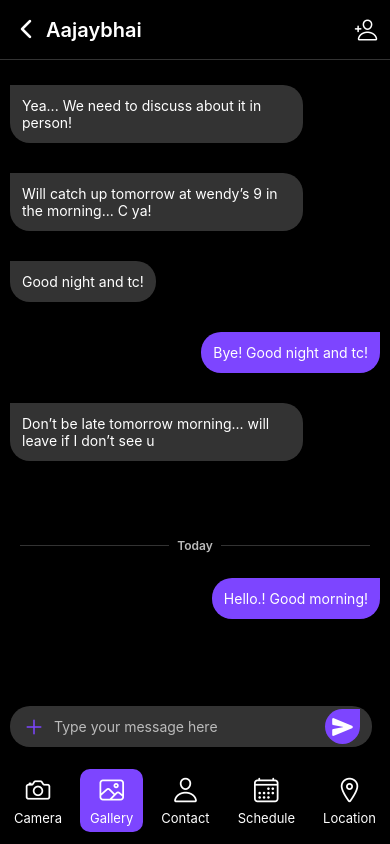
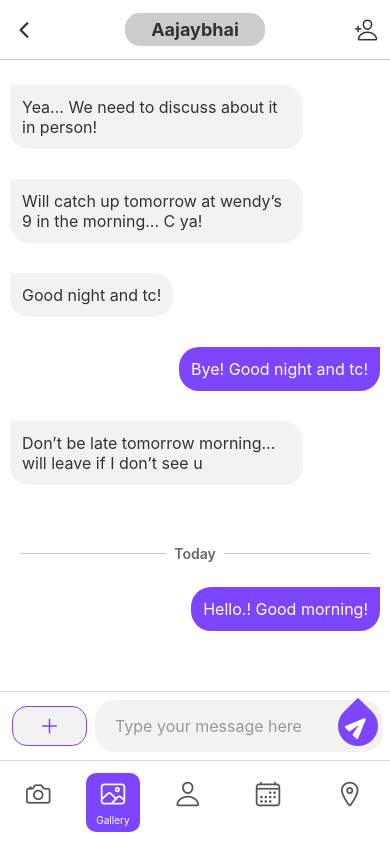
Before and after one commit to trushaavaiya/Messenger, a React Native app: screen / in a window 390 px wide. Built offline with nearby package versions, Linux system fonts and the light colour scheme.

Commit message:
Created IconButton component

```diff
--- a/App.js
+++ b/App.js
@@ -17,7 +17,7 @@ import {
 // import Screen1 from './src/Screen1';
 // import Screen2 from './src/Screen2';
 // import Screen3 from './src/Screen3';
-// import Screen4 from './src/Screen4';
+import Screen4 from './src/Screen4';
 // import Screen5 from './src/Screen5';
 // import Screen6 from './src/Screen6';
 // import Screen7 from './src/Screen7';
@@ -29,7 +29,7 @@ import {
 // import Screen13 from './src/Screen13';
 // import Screen14 from './src/Screen14';
 // import Screen15 from './src/Screen15';
-import Screen16 from './src/Screen16';
+// import Screen16 from './src/Screen16';
 // import Screen12 from './src/Screen12';
 // import Screen13 from './src/Screen13';
 // import Screen11 from './src/Screen11';
@@ -60,7 +60,7 @@ function App() {
       {/* <Screen1/> */}
       {/* <Screen2/> */}
       {/* <Screen3/> */}
-      {/* <Screen4/> */}
+      <Screen4 />
       {/* <Screen5/> */}
       {/* <Screen6/> */}
       {/* <Screen7/> */}
@@ -72,7 +72,7 @@ function App() {
       {/* <Screen13/> */}
       {/* <Screen14/> */}
       {/* <Screen15/> */}
-      <Screen16/>
+      {/* <Screen16/>  */}
       {/* <Screen16/>  */}
        {/* <Screen17/>  */}
        {/* <Screen18/>  */}
--- a/src/Screen4.js
+++ b/src/Screen4.js
@@ -1,5 +1,5 @@
 
-import React, { useState } from "react";
+import React, { useState } from 'react';
 import {
   View,
   Text,
@@ -9,23 +9,24 @@ import {
   StyleSheet,
   SafeAreaView,
   useWindowDimensions,
-} from "react-native";
-import Icon from "react-native-vector-icons/Ionicons";
-import Colors from "./constants/colors";
-import Fonts from "./constants/fonts";
+} from 'react-native';
+import Icon from 'react-native-vector-icons/Ionicons';
+import Colors from './constants/colors';
+import Fonts from './constants/fonts';
+import IconButton from './components/IconButton';
 
 const messagesData = [
-  { id: "1", text: "Yea... We need to discuss about it in person!", sender: "other" },
-  { id: "2", text: "Will catch up tomorrow at wendy’s 9 in the morning... C ya!", sender: "other" },
-  { id: "3", text: "Good night and tc!", sender: "other" },
-  { id: "4", text: "Bye! Good night and tc!", sender: "me" },
-  { id: "5", text: "Don’t be late tomorrow morning... will leave if I don’t see u", sender: "other" },
-  { id: "6", text: "Hello.! Good morning!", sender: "me" },
+  { id: '1', text: 'Yea... We need to discuss about it in person!', sender: 'other' },
+  { id: '2', text: 'Will catch up tomorrow at wendy’s 9 in the morning... C ya!', sender: 'other' },
+  { id: '3', text: 'Good night and tc!', sender: 'other' },
+  { id: '4', text: 'Bye! Good night and tc!', sender: 'me' },
+  { id: '5', text: 'Don’t be late tomorrow morning... will leave if I don’t see u', sender: 'other' },
+  { id: '6', text: 'Hello.! Good morning!', sender: 'me' },
 ];
 
 export default function ChatScreen() {
   const [messages, setMessages] = useState(messagesData);
-  const [input, setInput] = useState("");
+  const [input, setInput] = useState('');
   const { width } = useWindowDimensions();
 
   const messagesBeforeToday = messages.slice(0, messages.length - 1);
@@ -35,11 +36,11 @@ export default function ChatScreen() {
     <View
       style={[
         styles.messageContainer,
-        item.sender === "me" ? styles.messageRight : styles.messageLeft,
+        item.sender === 'me' ? styles.messageRight : styles.messageLeft,
         { maxWidth: width * 0.75 },
       ]}
     >
-      <Text style={[styles.messageText, item.sender === "me" && styles.messageTextRight]}>
+      <Text style={[styles.messageText, item.sender === 'me' && styles.messageTextRight]}>
         {item.text}
       </Text>
     </View>
@@ -101,30 +102,20 @@ export default function ChatScreen() {
       </View>
 
       <View style={styles.inputContainer}>
-        <TouchableOpacity style={styles.iconButton}>
-          <Icon name="camera-outline" size={Fonts.titleSize} color={Colors.subtitle} />
-          <Text style={styles.iconLabel}>Camera</Text>
-        </TouchableOpacity>
-
-        <TouchableOpacity style={[styles.iconButton, styles.iconButtonActive]}>
-          <Icon name="image-outline" size={Fonts.titleSize} color={Colors.background} />
-          <Text style={[styles.iconLabel, { color: "{{Colors.background}}" }]}>Gallery</Text>
-        </TouchableOpacity>
-
-        <TouchableOpacity style={styles.iconButton}>
-          <Icon name="person-outline" size={Fonts.titleSize} color={Colors.subtitle} />
-          <Text style={styles.iconLabel}>Contact</Text>
-        </TouchableOpacity>
-
-        <TouchableOpacity style={styles.iconButton}>
-          <Icon name="calendar-outline" size={Fonts.titleSize} color={Colors.subtitle} />
-          <Text style={styles.iconLabel}>Schedule</Text>
-        </TouchableOpacity>
-
-        <TouchableOpacity style={styles.iconButton}>
-          <Icon name="location-outline" size={Fonts.titleSize} color={Colors.subtitle} />
-          <Text style={styles.iconLabel}>Location</Text>
-        </TouchableOpacity>
+        <IconButton name={'Camera'} icon={'camera-outline'}/>
+        <IconButton
+        name={'Gallery'}
+        icon={'image-outline'}
+        iconColor={Colors.background}
+        textStyle={{
+          color:Colors.background,
+        }}
+        buttonStyle={
+          styles.iconButtonActive
+        }/>
+        <IconButton name={'Contact'} icon={'person-outline'}/>
+        <IconButton name={'Schedule'} icon={'calendar-outline'}/>
+        <IconButton name={'Location'} icon={'location-outline'}/>
       </View>
     </SafeAreaView>
   );
@@ -135,10 +126,10 @@ const styles = StyleSheet.create({
 
   header: {
     height: 60,
-    flexDirection: "row",
-    alignItems: "center",
+    flexDirection: 'row',
+    alignItems: 'center',
     paddingHorizontal: 12,
-    justifyContent: "space-between",
+    justifyContent: 'space-between',
     borderBottomWidth: 0.5,
     borderBottomColor: Colors.checkboxUnselected,
   },
@@ -147,13 +138,13 @@ const styles = StyleSheet.create({
   paddingHorizontal: 26,
   paddingVertical: 6,
   borderRadius: 15,
-  justifyContent: "flex-start",
-  alignItems: "flex-start",
+  justifyContent: 'flex-start',
+  alignItems: 'flex-start',
 
   },
   headerTitle: {
      fontSize: 18,
-      fontWeight: "bold",
+      fontWeight: 'bold',
        color: Colors.text,
     },
 
@@ -164,13 +155,13 @@ const styles = StyleSheet.create({
   },
   messageLeft: {
     backgroundColor: Colors.back,
-    alignSelf: "flex-start",
+    alignSelf: 'flex-start',
     borderTopLeftRadius: 0,
     marginVertical: 15,
   },
   messageRight: {
     backgroundColor: Colors.addicon,
-    alignSelf: "flex-end",
+    alignSelf: 'flex-end',
     borderTopRightRadius: 0,
     marginVertical: 15,
   },
@@ -179,12 +170,12 @@ const styles = StyleSheet.create({
     color: Colors.text,
   },
   messageTextRight: {
-    color: "white",
+    color: 'white',
   },
 
   dateSeparator: {
-    flexDirection: "row",
-    alignItems: "center",
+    flexDirection: 'row',
+    alignItems: 'center',
     marginHorizontal: 20,
     marginVertical: 10,
   },
@@ -196,12 +187,12 @@ const styles = StyleSheet.create({
   dateText: {
     marginHorizontal: 8,
     color: Colors.subtitle1,
-    fontWeight: "600",
+    fontWeight: '600',
   },
 
   messageInputContainer: {
-    flexDirection: "row",
-    alignItems: "center",
+    flexDirection: 'row',
+    alignItems: 'center',
     paddingHorizontal: 12,
     paddingVertical: 8,
     borderTopWidth: 1,
@@ -213,8 +204,8 @@ const styles = StyleSheet.create({
     borderRadius: 16,
     borderWidth: 1,
     borderColor: Colors.addicon,
-    alignItems: "center",
-    backgroundColor: "#f2f2f2",
+    alignItems: 'center',
+    backgroundColor: '#f2f2f2',
     borderRadius: 20,
     flex: 1,
     marginRight: 8,
@@ -239,8 +230,8 @@ const styles = StyleSheet.create({
     borderRadius: 1,
     width: 40,
     height: 40,
-    alignItems: "center",
-    justifyContent: "center",
+    alignItems: 'center',
+    justifyContent: 'center',
     borderEndEndRadius:20,
     borderBottomLeftRadius:20,
     borderStartStartRadius:20,
@@ -252,21 +243,21 @@ const styles = StyleSheet.create({
     transform: [{rotate: '-45deg'}],
   },
   inputContainer: {
-    flexDirection: "row",
-    justifyContent: "space-around",
+    flexDirection: 'row',
+    justifyContent: 'space-around',
     paddingVertical: 12,
     borderTopWidth: 1,
     borderTopColor: Colors.borderline,
   },
   iconButton: {
-    alignItems: "center",
+    alignItems: 'center',
     paddingVertical: 6,
     paddingHorizontal: 10,
     borderRadius: 10,
   },
   iconLabel: {
     fontSize: 10,
-    color: "#fff",
+    color: '#fff',
     marginTop: 4,
   },
   iconButtonActive: {
--- /dev/null
+++ b/src/components/IconButton/index.js
@@ -0,0 +1,29 @@
+import { StyleSheet, TouchableOpacity } from 'react-native';
+import { Text } from 'react-native-gesture-handler';
+import Icon from 'react-native-vector-icons/Ionicons';
+import Fonts from '../../constants/fonts';
+import Colors from '../../constants/colors';
+
+const IconButton = ({name, icon,iconColor, buttonStyle, textStyle})=>{
+    return(
+      <TouchableOpacity style={[styles.iconButton,buttonStyle]}>
+          <Icon name={icon} size={Fonts.titleSize} color={iconColor ?? Colors.subtitle}  />
+          <Text style={[styles.iconLabel, textStyle]}>{name}</Text>
+        </TouchableOpacity>
+    );
+};
+
+const styles = StyleSheet.create({
+  iconButton: {
+    alignItems: 'center',
+    paddingVertical: 6,
+    paddingHorizontal: 10,
+    borderRadius: 10,
+  },
+   iconLabel: {
+    fontSize: 10,
+    color: '#fff',
+    marginTop: 4,
+  },
+});
+export default IconButton;
```
